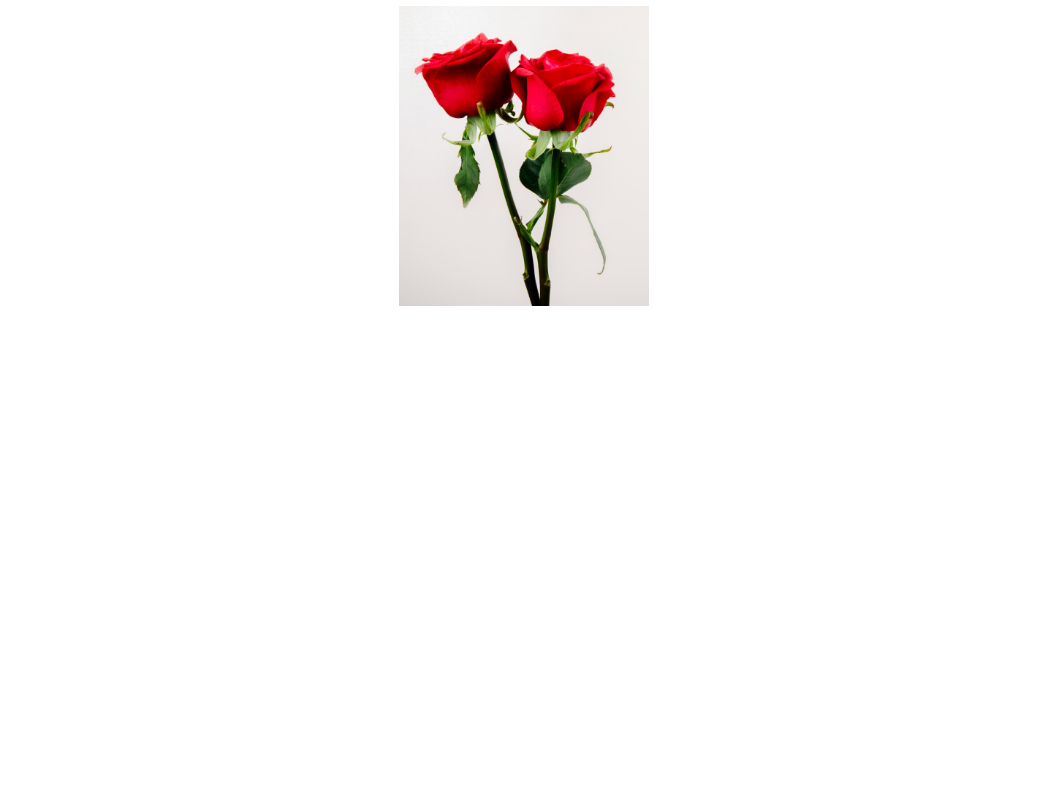
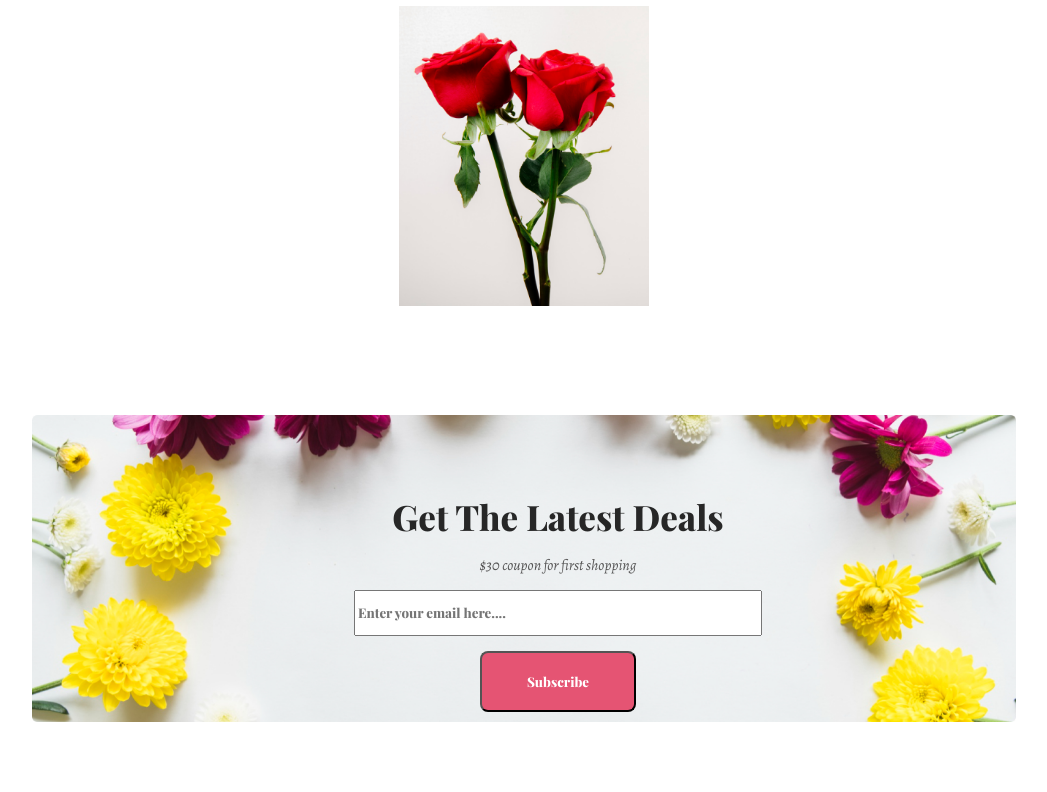
Before and after one commit to Shourav-Shingha/assainment1, a plain HTML site: page index.html in a window 1280 px wide. Shown: the part 2548-3340 px from the top of the page, without its empty margins (116-1163 px from the left). Before the commit the page ends 2871 px from the top, so only its background shows below. Drawn offline with nearby package versions, Linux system fonts and the light colour scheme.

Commit message:
complete last part of main

```diff
--- a/index.html
+++ b/index.html
@@ -11,6 +11,13 @@
       href="https://fonts.googleapis.com/css2?family=Playfair+Display:wght@800&display=swap"
       rel="stylesheet"
     />
+    <link rel="preconnect" href="https://fonts.googleapis.com" />
+    <link rel="preconnect" href="https://fonts.gstatic.com" crossorigin />
+    <link
+      href="https://fonts.googleapis.com/css2?family=Alegreya:ital@1&family=Playfair+Display:wght@800&family=Rajdhani&display=swap"
+      rel="stylesheet"
+    />
+
   </head>
 
   <body>
@@ -73,24 +80,41 @@
             It is a long established fact that a reader will be distracted by
             the readable content of a page when looking at its layout.
           </p>
-          <button class="first-btn" type="button"> <a href="#">Sign Up</a></button>
+          <button class="first-btn" type="button">
+            <a href="#">Sign Up</a>
+          </button>
         </div>
         <div class="img">
-          <img src="./Flower Asset/pngwing 8.png" alt="">
+          <img src="./Flower Asset/pngwing 8.png" alt="" />
         </div>
       </section>
       <section class="section-four">
         <div class="section-four-writing">
           <h2>Instagram</h2>
-          <p>It is a long established fact that a reader will be distracted by the readable content<br>of a page when looking at its layout.</p>
+          <p>
+            It is a long established fact that a reader will be distracted by
+            the readable content<br />of a page when looking at its layout.
+          </p>
         </div>
         <div class="section-four-image">
-          <img src="./Flower Asset/Flower 01.png" alt="" class="insta-img">
-          <img src="./Flower Asset/Rectangle 4.png" alt="" class="insta-img">
-          <img src="./Flower Asset/Rectangle 5.png" alt="" class="insta-img">
-          <img src="./Flower Asset/Rectangle 6.png" alt="" class="insta-img">
+          <img src="./Flower Asset/Flower 01.png" alt="" class="insta-img" />
+          <img src="./Flower Asset/Rectangle 4.png" alt="" class="insta-img" />
+          <img src="./Flower Asset/Rectangle 5.png" alt="" class="insta-img" />
+          <img src="./Flower Asset/Rectangle 6.png" alt="" class="insta-img" />
+        </div>
+        <section class="last" style="background-image: url(/Rectangle\ 9.png);">
+          <div class="last-part">
+            <h2>Get The Latest Deals</h2>
+            <p>$30 coupon for first shopping</p>
+            <input
+              type="email"
+              name=""
+              id=""
+              placeholder="Enter your email here...."
+            /><button type="submit" class="first-btn btn-one">Subscribe</button>
 
-        </div>
+          </div>
+        </section>
       </section>
     </main>
     <footer></footer>
--- a/style.css
+++ b/style.css
@@ -142,7 +142,7 @@ h5 {
   display: flex;
   align-items: center;
   justify-content: space-evenly;
-  background-color:#eba0d859;
+  background-color: #eba0d859;
 }
 
 .img {
@@ -185,7 +185,7 @@ h5 {
   margin-top: 0px;
 }
 .section-four-writing > h2 {
-  color:#d125a6;
+  color: #d125a6;
   text-align: center;
   font-size: 35px;
   margin: 0px;
@@ -196,3 +196,56 @@ h5 {
   font-size: 14px;
   margin: 18px 0px;
 }
+.last-part {
+  display: flex;
+  flex-direction: column;
+  height: 374px;
+  width: 772px;
+  align-items: center;
+  justify-content: center;
+  margin: 100px 140px;
+}
+.last-part > h2 p input button {
+  align-items: center;
+}
+.last-part > h2 {
+  color: #272727;
+  font-size: 35px;
+  margin: 0px;
+}
+.last-part p {
+  color: rgba(64, 63, 63, 0.861);
+  font-size: 15px;
+  font-style: oblique;
+  font-family: "Alegreya", serif;
+}
+.last-part input {
+  width: 400px;
+  height: 40px;
+  display: block;
+}
+/* .last>div{
+  background-image: url('/Rectangle\ 9.png') hight;
+  width: 1050px;
+  height: 500px;
+  background-size: cover;
+  background-color: aquamarine;
+  overflow: hidden;
+} */
+.last {
+  max-width: 1050px;
+  max-height: 500px;
+  align-items: center;
+  background-size: contain;
+  background-repeat: no-repeat;
+  margin: 100px 140px;
+  /* text-align: center;
+  justify-content: center; */
+}
+.btn-one input{
+    display: flex;
+    flex-direction: column;
+}
+.btn-one{
+
+}
```
Also changed, not shown: Rectangle 9.png (added).
